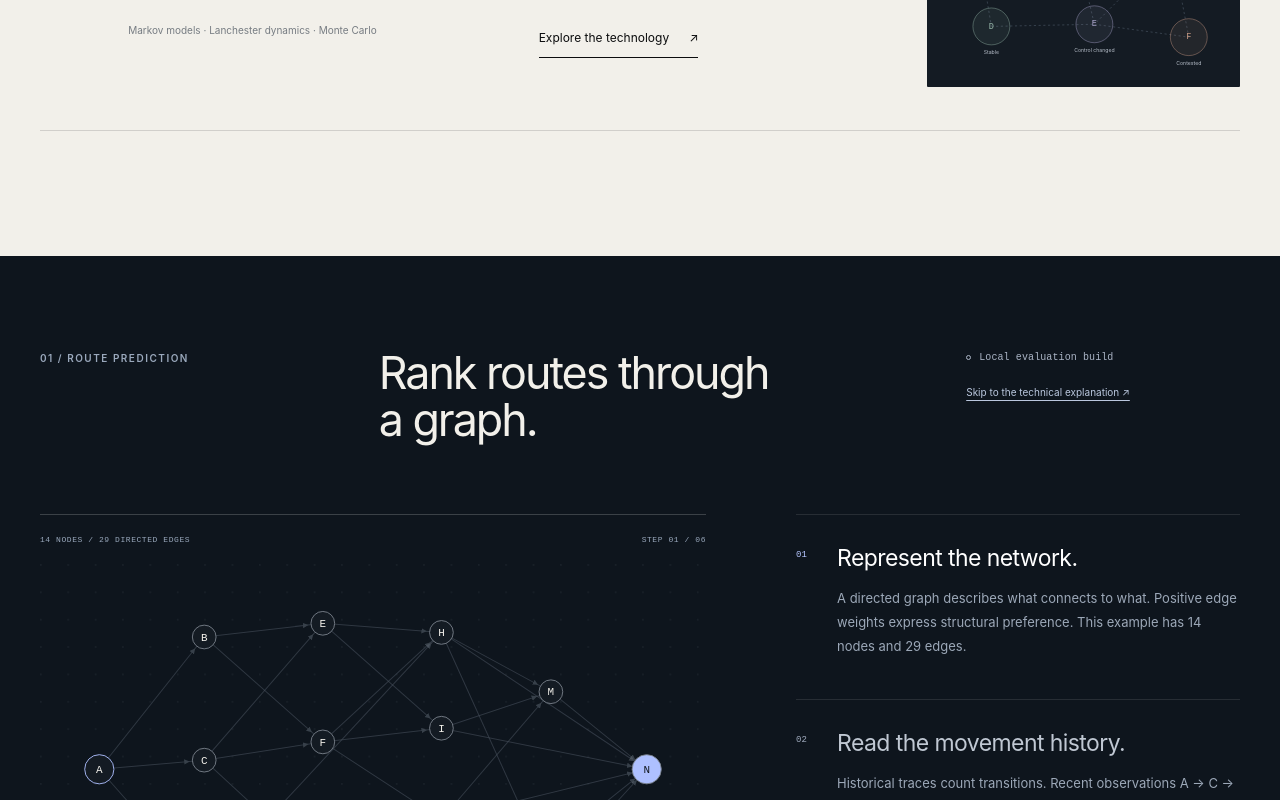
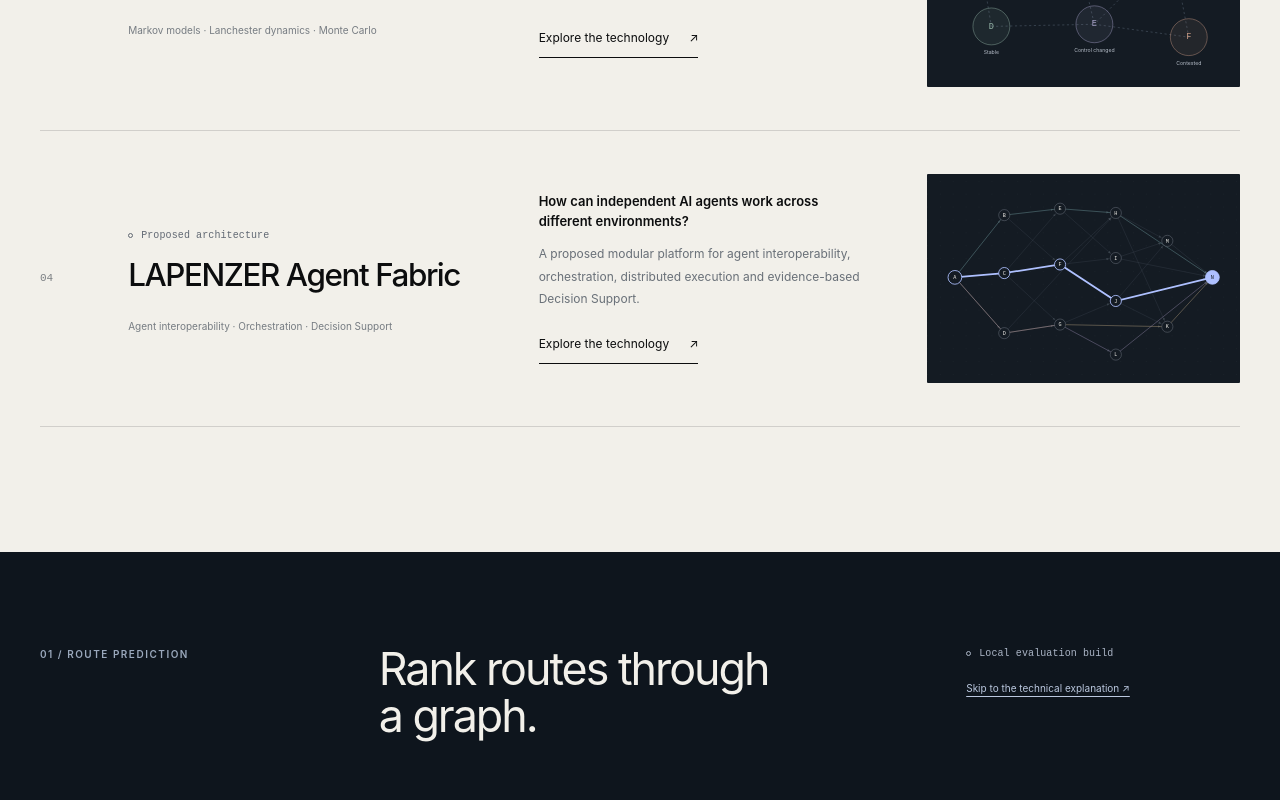
Before and after one commit to lapenzer/lapenzer-website, a Next.js app: page / in a window 1280 px wide. Shown: the part 2160-2960 px from the top of the page. Built offline with nearby package versions, Linux system fonts and the light colour scheme.

Commit message:
Add Agent Fabric to technology index

```diff
--- a/components/TechnologyIndex.tsx
+++ b/components/TechnologyIndex.tsx
@@ -5,5 +5,6 @@ const areas = [
   { slug: "route-prediction", name: "Route prediction", question: "How are routes ranked?", copy: "UZUSKE combines historical transition counts, edge weights, and recent observations, then ranks loop-free paths through a directed graph.", status: "Local evaluation build", method: "Graphs · beam search · transition history" },
   { slug: "network-influence", name: "Network influence", question: "How do network relationships affect an aggregate forecast?", copy: "The research combines source reliability, changes from a historical baseline, and weighted relationships between communities, regions, and narratives.", status: "Research framework", method: "Dynamic graphs · logistic models · uncertainty" },
   { slug: "conflict-simulation", name: "Conflict-state simulation", question: "How do state probabilities change over time?", copy: "The research combines Markov transitions, neighboring states, and simplified strength dynamics. Repeated sampling produces distributions of state sequences.", status: "Research framework", method: "Markov models · Lanchester dynamics · Monte Carlo" },
+  { slug: "agent-fabric", name: "LAPENZER Agent Fabric", question: "How can independent AI agents work across different environments?", copy: "A proposed modular platform for agent interoperability, orchestration, distributed execution and evidence-based Decision Support.", status: "Proposed architecture", method: "Agent interoperability · Orchestration · Decision Support" },
 ];
-export function TechnologyIndex() { return <div className="technology-index">{areas.map((area, i) => <Link className="technology-row" key={area.slug} href={`/technology/${area.slug}`}><span className="index-number">0{i + 1}</span><div className="technology-name"><span className="status"><i />{area.status}</span><h3>{area.name}</h3><span className="method-label">{area.method}</span></div><div className="technology-summary"><h4>{area.question}</h4><p>{area.copy}</p><span className="text-link small">Explore the technology <span aria-hidden="true">↗</span></span></div><div className="technology-preview" aria-hidden="true">{i === 0 ? <GraphScene /> : i === 1 ? <InfluenceScene /> : <ConflictScene distributions={scenario(.35, false, 64, 4).distributions[4]} />}</div></Link>)}</div>; }
+export function TechnologyIndex() { return <div className="technology-index">{areas.map((area, i) => <Link className="technology-row" key={area.slug} href={`/technology/${area.slug}`}><span className="index-number">0{i + 1}</span><div className="technology-name"><span className="status"><i />{area.status}</span><h3>{area.name}</h3><span className="method-label">{area.method}</span></div><div className="technology-summary"><h4>{area.question}</h4><p>{area.copy}</p><span className="text-link small">Explore the technology <span aria-hidden="true">↗</span></span></div><div className="technology-preview" aria-hidden="true">{i === 0 ? <GraphScene /> : i === 1 ? <InfluenceScene /> : i === 2 ? <ConflictScene distributions={scenario(.35, false, 64, 4).distributions[4]} /> : <GraphScene />}</div></Link>)}</div>; }
```
